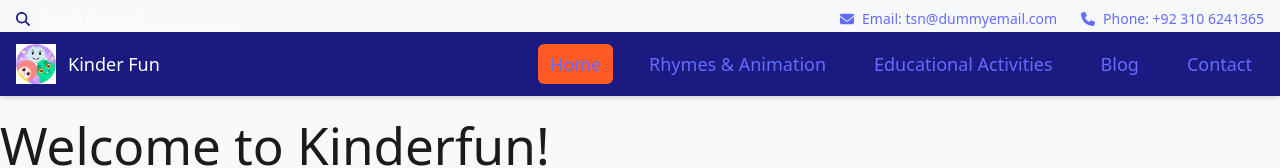
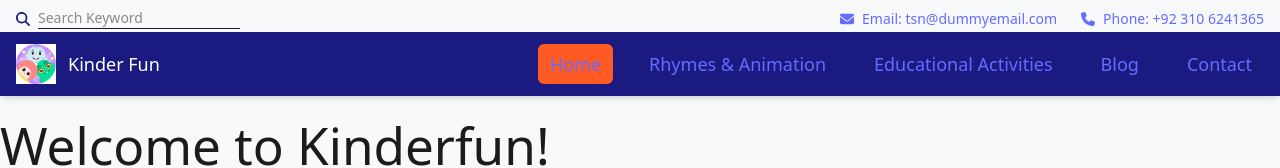
Before and after one commit to Saqib-nawab/kinderfun-client, a React (Vite) app: page / in a window 1280 px wide. Shown: the top 168 px of the page. Built offline with nearby package versions, Linux system fonts and the light colour scheme.

Commit message:
signing off for today

```diff
--- a/src/components/Navbar.tsx
+++ b/src/components/Navbar.tsx
@@ -14,7 +14,7 @@ const Navbar: React.FC = () => {
   return (
     <div>
       {/* Topbar Section */}
-      <div className="w-full bg-gray-dark text-white text-sm py-2">
+      <div className="w-full bg-gray-dark text-sm py-2">
         <div className="max-w-7xl mx-auto flex justify-between items-center px-4">
           {/* Left Side: Search Input */}
           <div className="flex items-center gap-2">
@@ -22,7 +22,7 @@ const Navbar: React.FC = () => {
             <input
               type="text"
               placeholder="Search Keyword"
-              className="bg-transparent border-b border-white text-white placeholder-white focus:outline-none"
+              className="bg-transparent border-b border-primary placeholder-primary focus:outline-none"
             />
           </div>
 
```
